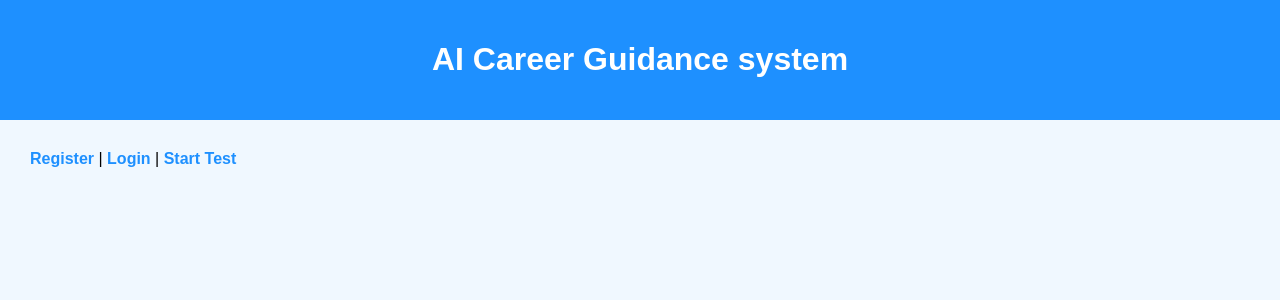
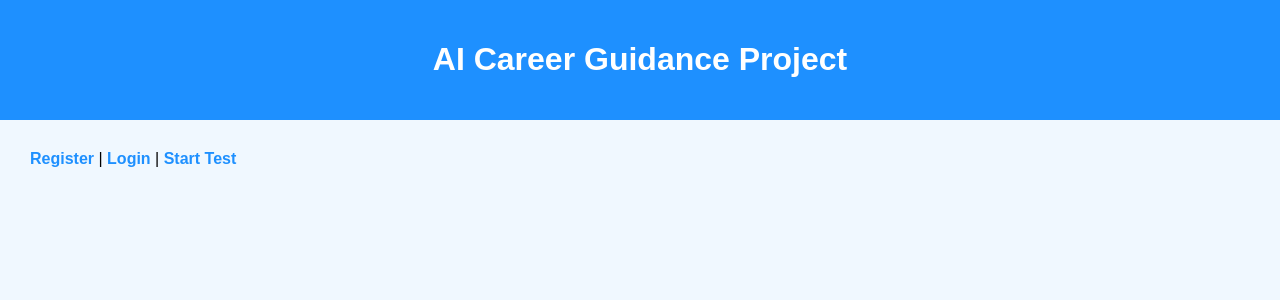
Before and after one commit to priyuuu-0906/AI-Career-Guidance-System, a Python web app: template templates/home.html in a window 1280 px wide. Shown: the top 300 px of the page. Run offline with Jinja, Linux system fonts and the light colour scheme; the template is opened without the code that fills it, so the values that code supplies are empty.

Commit message:
Change header title from 'AI Career Guidance system' to 'AI Career Guidance Project'
Signed-off-by: Priyadharshini Suresh  <priyadharshinivijaya0906@gmail.com>

```diff
--- a/templates/home.html
+++ b/templates/home.html
@@ -4,16 +4,11 @@
 <link rel="stylesheet" href="{{ url_for('static', filename='style.css') }}">
 </head>
 <body>
-
-<header><h1>AI Career Guidance system</h1></header>
-
+<header><h1>AI Career Guidance Project</h1></header>
 <main>
 <a href="/register">Register</a> |
 <a href="/login">Login</a> |
 <a href="/aptitude">Start Test</a>
-</form>
-
 </main>
-
 </body>
 </html>
```
